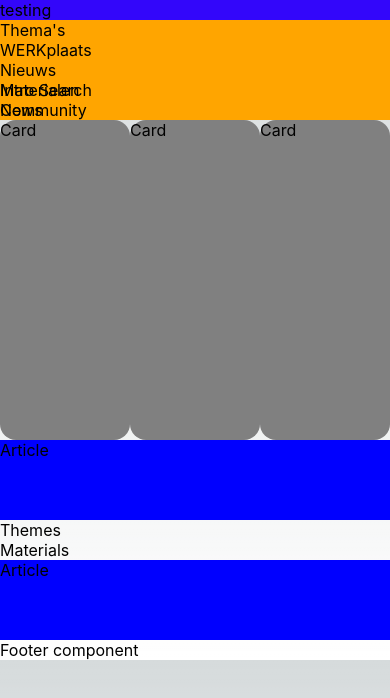
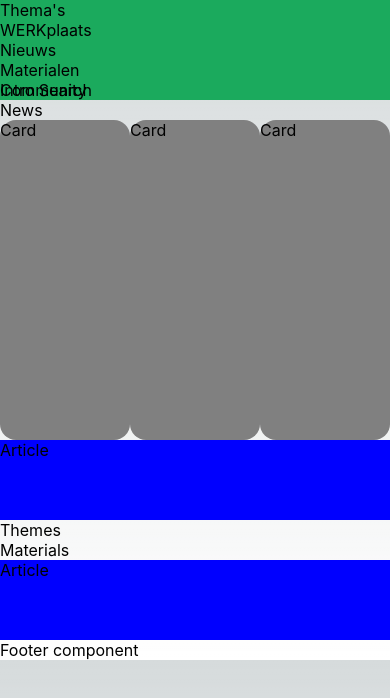
Before and after one commit to jaussems/press-play-assesment, a Next.js app: page / in a window 390 px wide. Shown: the top 698 px of the page. Built offline with nearby package versions, Linux system fonts and the light colour scheme.

Commit message:
switching between desktop and mobile

```diff
--- a/src/components/NavBar.tsx
+++ b/src/components/NavBar.tsx
@@ -13,7 +13,7 @@ const NavBar: React.FC<any> = (props: PropsWithChildren) => {
           <li>Community</li>
         </ul>
       </nav>
-      <div className={styles.testing}>testing</div>
+      {/* <div className={styles.testing}>testing</div> */}
       <nav className={styles.mobile}>
         <ul>
           <li>Thema's</li>
--- a/src/styles/NavBar.module.scss
+++ b/src/styles/NavBar.module.scss
@@ -7,32 +7,25 @@
   height: 5rem;
 
   .desktop {
-    background: purple;
-    display: block;
+    ul {
+      display: flex;
+      flex-direction: row;
+    }
   }
 
   .mobile {
-    background-color: orange;
+    //background-color: orange;
+    background: $base-green-color;
     display: none;
-  }
-  .testing {
-    background-color: pink;
   }
 
   @include responsive(540px) {
-    // .mobile {
-    //   display: block;
-    // }
-    // .desktop {
-    //   display: none;
-    // }
-
-    .testing {
-      background-color: rgb(51, 6, 250);
-    }
-
     .mobile {
       display: block;
+
+      ul {
+        @include flex-column;
+      }
     }
 
     .desktop {
```
